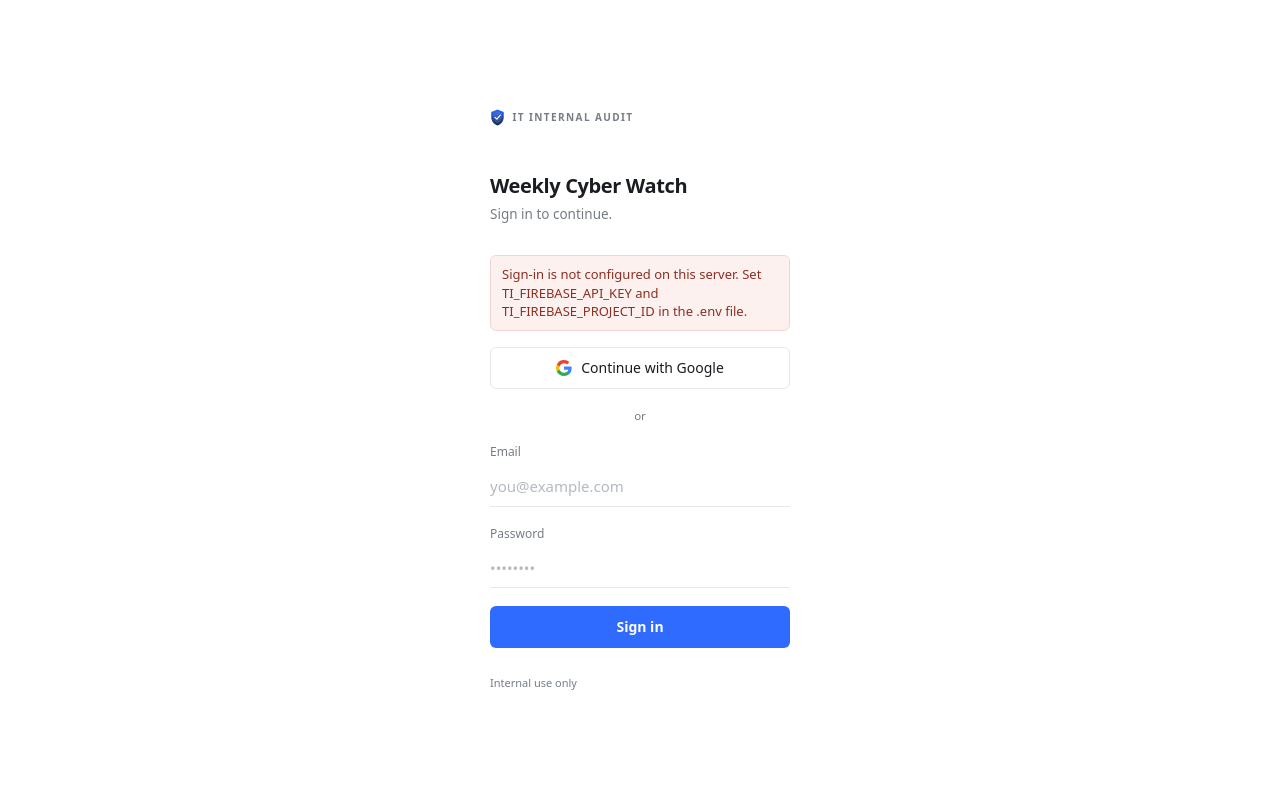
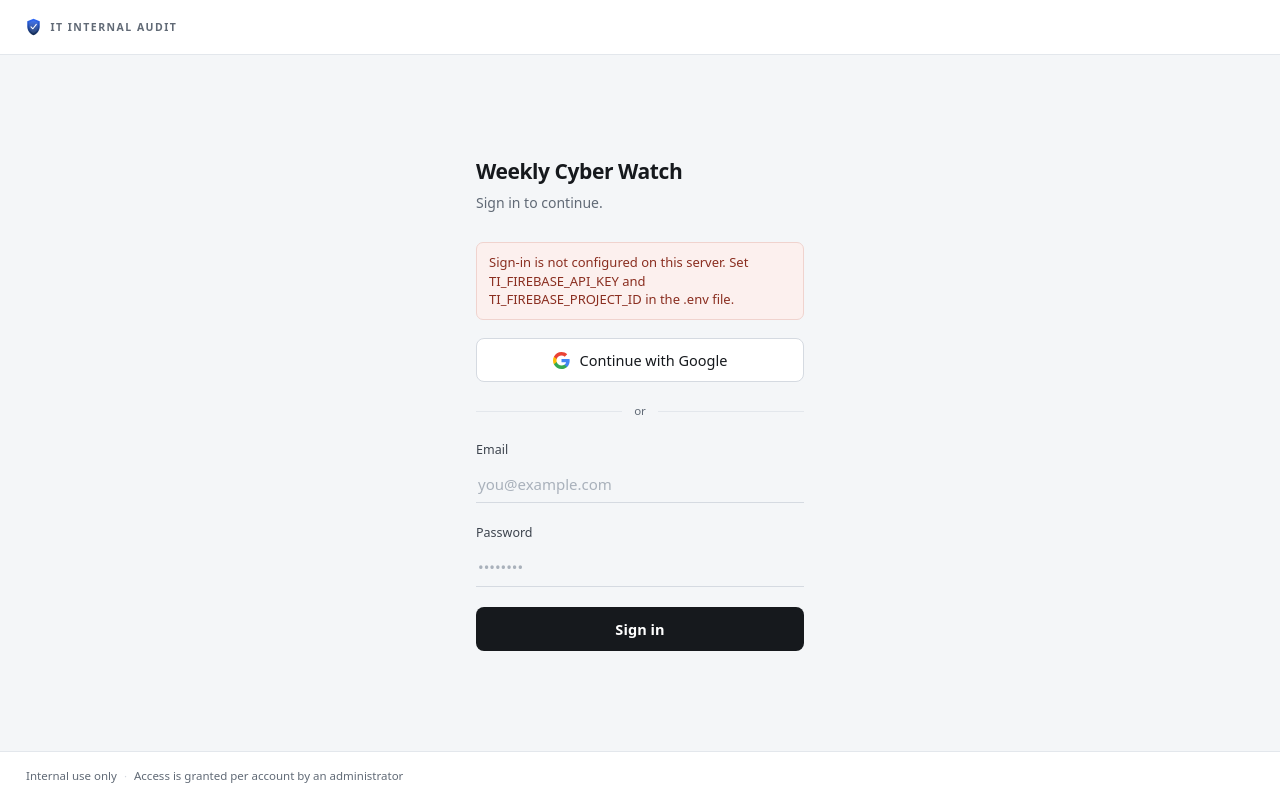
Before and after one commit to shouryamansingh/Threat-intell, a Flask app: page /login in a window 1280 px wide. Run offline with Flask 3, Linux system fonts and the light colour scheme; some libraries are stand-ins or nearby versions.

Commit message:
Give the sign-in page edges; fix button and muted-text contrast

```diff
--- a/templates/login.html
+++ b/templates/login.html
@@ -7,122 +7,153 @@
 <link rel="icon" type="image/svg+xml" href="{{ brand.icon }}">
 <style>
   /* ── Quiet utility ───────────────────────────────────────────────
-     Three people sign in here once a week. A door you walk through
-     every Monday should not have ceremony on it, so: no card, no
-     shadow, no gradient. The form sits on the page directly.
+     Three people sign in here weekly. A door you walk through every
+     Monday should not have ceremony on it: no card, no shadow, no
+     gradient, no hero.
 
-     One typeface at three sizes. The accent appears exactly twice —
-     the focused field's underline and the submit button — so it means
-     "this is where you are" rather than decorating.
+     Quiet is not the same as empty, which is the trap the first cut
+     fell into — a 300px column centred in a 1440px white field has
+     nothing to hold it. So the page gets edges instead of a card: a
+     rule under the masthead, a rule above the footer, and a ground
+     tinted just off white. Structure without ornament.
 
-     Brand marks come from TI_BRAND_* (see .env.example). They are
-     deliberately not in this file: the repository does not carry the
-     employer's visual identity, and check_secrets.py enforces that.
-     Unset, the neutral shield below is used instead.                */
+     Two colours do all the work. Ink carries the action, because on
+     a pale ground a near-black button is both the highest-contrast
+     and the quietest thing you can put there. The brand colour is
+     kept for the mark and the focused field — a real accent, used
+     twice, rather than a wash across the primary control.
+
+     Deliberately light-only: the rest of the app is light, and a
+     login page that flips with the OS while the dashboard behind it
+     does not would read as a bug. Every colour is painted
+     explicitly so it never inherits a host background.           */
   :root {
-    --ink:    #191C20;
-    --muted:  #767D86;
-    --line:   #E6E8EC;
-    --accent: {{ brand.color or '#35506E' }};
-    --bg:     #FFFFFF;
-    --hover:  #F6F7F9;
+    --ground:  #F4F6F8;   /* cool off-white — biased toward the brand hue */
+    --panel:   #FFFFFF;
+    --ink:     #16191D;
+    --body:    #3D444E;
+    --muted:   #616A76;   /* 5.06:1 on the ground — #79818C was 3.64 */
+    --line:    #E3E7EC;
+    --line-2:  #D5DAE1;
+    --action:  #16191D;   /* near-black: 15.8:1 on white */
+    --accent:  {{ brand.color or '#35506E' }};
   }
 
   * { box-sizing: border-box; }
 
-  html, body { height: 100%; }
+  html { height: 100%; }
   body {
-    margin: 0;
-    background: var(--bg);
+    min-height: 100%; margin: 0;
+    background: var(--ground);
     color: var(--ink);
     font-family: ui-sans-serif, system-ui, -apple-system, "Segoe UI", Roboto, sans-serif;
-    font-size: 16px;
-    line-height: 1.55;
+    font-size: 16px; line-height: 1.55;
     -webkit-font-smoothing: antialiased;
-    display: flex; align-items: center; justify-content: center;
-    padding: 40px 26px;
+    display: grid; grid-template-rows: auto 1fr auto;
   }
 
-  main { width: 100%; max-width: 300px; }
-
-  /* Masthead ---------------------------------------------------- */
-  .mk { display: flex; align-items: center; gap: 8px; margin-bottom: 44px; }
-  .mk img { height: 17px; width: auto; display: block; }
-  .mk svg { width: 15px; height: 15px; flex: none; display: block; }
-  .mk .strap {
-    font-size: 10px; letter-spacing: .14em; text-transform: uppercase;
-    color: var(--muted); font-weight: 600;
+  /* Masthead — gives the page a top edge -------------------------- */
+  .top {
+    display: flex; align-items: center; gap: 9px;
+    padding: 18px 26px; border-bottom: 1px solid var(--line);
+    background: var(--panel);
+  }
+  .top img { height: 18px; width: auto; display: block; }
+  .top svg { width: 16px; height: 16px; display: block; flex: none; }
+  .top .strap {
+    font-size: 10.5px; letter-spacing: .14em; text-transform: uppercase;
+    color: var(--muted); font-weight: 620;
   }
 
-  h1 { font-size: 20px; font-weight: 620; letter-spacing: -.018em; margin: 0 0 3px; }
-  .subtitle { font-size: 13.5px; color: var(--muted); margin: 0 0 30px; }
+  /* Middle band -------------------------------------------------- */
+  .mid { display: flex; align-items: center; justify-content: center; padding: 48px 26px; }
+  main { width: 100%; max-width: 328px; }
 
-  /* Messages ---------------------------------------------------- */
+  h1 { font-size: 21px; font-weight: 640; letter-spacing: -.02em; margin: 0 0 4px; }
+  .subtitle { font-size: 14px; color: var(--muted); margin: 0 0 28px; }
+
+  /* Messages ------------------------------------------------------ */
   .alert {
     display: none; font-size: 13px; line-height: 1.45;
-    padding: 9px 11px; border-radius: 6px; margin-bottom: 16px;
+    padding: 10px 12px; border-radius: 7px; margin-bottom: 18px;
   }
   .alert.show { display: block; }
-  .alert.err  { background: #FDF1F0; color: #8C2F22; border: 1px solid #F3D6D2; }
-  .alert.info { background: #F1F4F8; color: #35506E; border: 1px solid #DBE2EB; }
+  .alert.err  { background: #FCF0EE; color: #8A2E20; border: 1px solid #F0D3CE; }
+  .alert.info { background: #EFF3F8; color: #2C4260; border: 1px solid #D8E1EC; }
 
-  /* Google ------------------------------------------------------ */
+  /* Google — outlined, so it never competes with the primary ------ */
   .btn-google {
-    width: 100%; height: 42px; cursor: pointer;
-    background: transparent; color: var(--ink);
-    border: 1px solid var(--line); border-radius: 6px;
-    display: flex; align-items: center; justify-content: center; gap: 9px;
-    font: inherit; font-size: 14px; font-weight: 520;
-    transition: background .15s, border-color .15s;
+    width: 100%; height: 44px; cursor: pointer;
+    background: var(--panel); color: var(--ink);
+    border: 1px solid var(--line-2); border-radius: 8px;
+    display: flex; align-items: center; justify-content: center; gap: 10px;
+    font: inherit; font-size: 14.5px; font-weight: 540;
+    transition: border-color .15s, box-shadow .15s;
   }
-  .btn-google:hover { background: var(--hover); border-color: #D6DAE0; }
+  .btn-google:hover { border-color: #B6BDC7; box-shadow: 0 1px 3px rgba(22,25,29,.07); }
   .btn-google:disabled { opacity: .55; cursor: default; }
 
-  .divider { text-align: center; font-size: 11.5px; color: var(--muted); margin: 18px 0; }
+  .divider {
+    display: flex; align-items: center; gap: 12px; margin: 20px 0;
+    font-size: 11.5px; color: var(--muted);
+  }
+  .divider::before, .divider::after {
+    content: ""; flex: 1; height: 1px; background: var(--line);
+  }
 
   /* Fields: underline, not box — less ink for the same function --- */
-  .field { margin-bottom: 18px; }
-  label { display: block; font-size: 12px; color: var(--muted); margin-bottom: 5px; }
+  .field { margin-bottom: 20px; }
+  label { display: block; font-size: 12.5px; color: var(--body); margin-bottom: 6px; font-weight: 520; }
   input {
-    width: 100%; height: 40px; padding: 0; font: inherit; font-size: 15px;
+    width: 100%; height: 38px; padding: 0 2px; font: inherit; font-size: 15px;
     color: var(--ink); background: transparent;
-    border: none; border-bottom: 1px solid var(--line); border-radius: 0;
+    border: none; border-bottom: 1.5px solid var(--line-2); border-radius: 0;
     transition: border-color .15s;
   }
-  input::placeholder { color: #B4BAC2; }
+  input::placeholder { color: #A9B1BB; }
   input:focus { outline: none; border-bottom-color: var(--accent); }
   input:-webkit-autofill { -webkit-text-fill-color: var(--ink); transition: background-color 9999s; }
 
-  /* Submit ------------------------------------------------------ */
+  /* Submit — ink, not the brand colour. A pale brand tint here
+     fails contrast for white text; ink is 15.8:1 and quieter. ----- */
   .btn-primary-cta {
-    width: 100%; height: 42px; margin-top: 8px; cursor: pointer;
-    background: var(--accent); color: #fff; border: none; border-radius: 6px;
-    font: inherit; font-size: 14px; font-weight: 600;
+    width: 100%; height: 44px; margin-top: 6px; cursor: pointer;
+    background: var(--action); color: #fff; border: none; border-radius: 8px;
+    font: inherit; font-size: 14.5px; font-weight: 600; letter-spacing: .005em;
     display: flex; align-items: center; justify-content: center; gap: 8px;
-    transition: filter .15s;
+    transition: background .15s;
   }
-  .btn-primary-cta:hover { filter: brightness(1.12); }
-  .btn-primary-cta:disabled { opacity: .6; cursor: default; }
+  .btn-primary-cta:hover { background: #2A2F37; }
+  .btn-primary-cta:disabled { opacity: .55; cursor: default; }
 
   .spinner { display: none; width: 13px; height: 13px; flex: none;
-    border: 2px solid rgba(255,255,255,.4); border-top-color: #fff;
+    border: 2px solid rgba(255,255,255,.35); border-top-color: #fff;
     border-radius: 50%; animation: spin .6s linear infinite; }
   .loading .spinner { display: block; }
   @keyframes spin { to { transform: rotate(360deg); } }
 
-  /* The footnote gets its own air — on the old page it touched the
-     button and read as a caption for it. */
-  .footnote { margin-top: 26px; font-size: 11px; color: var(--muted); }
+  /* Footer — gives the page a bottom edge ------------------------- */
+  .foot {
+    padding: 15px 26px; border-top: 1px solid var(--line);
+    background: var(--panel);
+    font-size: 11.5px; color: var(--muted);
+    display: flex; gap: 7px; align-items: center; flex-wrap: wrap;
+  }
+  .foot .sep { color: var(--line-2); }
 
   :focus-visible { outline: 2px solid var(--accent); outline-offset: 3px; }
   @media (prefers-reduced-motion: reduce) {
     *, *::before, *::after { transition: none !important; animation: none !important; }
   }
+  @media (max-width: 420px) {
+    .top, .foot { padding-left: 20px; padding-right: 20px; }
+    .mid { padding: 32px 20px; }
+  }
 </style>
 </head>
 <body>
-  <main role="main">
-    <div class="mk">
+
+  <header class="top">
     {% if brand.logo %}
     <img src="{{ brand.logo }}" alt="{{ brand.name }}">
     {% else %}
@@ -132,8 +163,10 @@
     </svg>
     {% endif %}
     <span class="strap">IT Internal Audit</span>
-    </div>
+  </header>
 
+  <div class="mid">
+    <main role="main">
       <h1>Weekly Cyber Watch</h1>
       <p class="subtitle">Sign in to continue.</p>
 
@@ -141,7 +174,7 @@
       <div class="alert info" id="info"></div>
 
       <button id="google-btn" class="btn-google" type="button">
-      <svg width="16" height="16" viewBox="0 0 18 18" xmlns="http://www.w3.org/2000/svg" aria-hidden="true">
+        <svg width="17" height="17" viewBox="0 0 18 18" xmlns="http://www.w3.org/2000/svg" aria-hidden="true">
           <path d="M17.64 9.2c0-.637-.057-1.251-.164-1.84H9v3.481h4.844a4.14 4.14 0 0 1-1.796 2.716v2.259h2.908c1.702-1.567 2.684-3.875 2.684-6.615z" fill="#4285F4"/>
           <path d="M9 18c2.43 0 4.467-.806 5.956-2.18l-2.908-2.26c-.806.54-1.837.86-3.048.86-2.344 0-4.328-1.584-5.036-3.711H.957v2.332A8.997 8.997 0 0 0 9 18z" fill="#34A853"/>
           <path d="M3.964 10.71A5.41 5.41 0 0 1 3.682 9c0-.593.102-1.17.282-1.71V4.958H.957A8.996 8.996 0 0 0 0 9c0 1.452.348 2.827.957 4.042l3.007-2.332z" fill="#FBBC05"/>
@@ -166,9 +199,14 @@
           <span class="btn-label">Sign in</span>
         </button>
       </form>
+    </main>
+  </div>
 
-    <div class="footnote">Internal use only</div>
-  </main>
+  <footer class="foot">
+    <span>Internal use only</span>
+    <span class="sep">·</span>
+    <span>Access is granted per account by an administrator</span>
+  </footer>
 
   <script src="https://www.gstatic.com/firebasejs/10.12.0/firebase-app-compat.js"></script>
   <script src="https://www.gstatic.com/firebasejs/10.12.0/firebase-auth-compat.js"></script>
```
Lines whose indentation alone changed are shown as unchanged.
